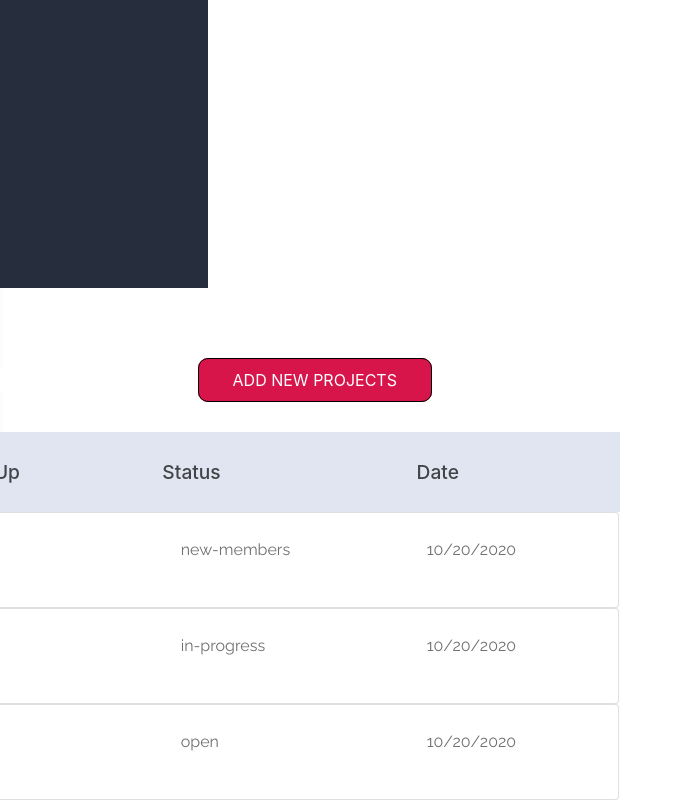
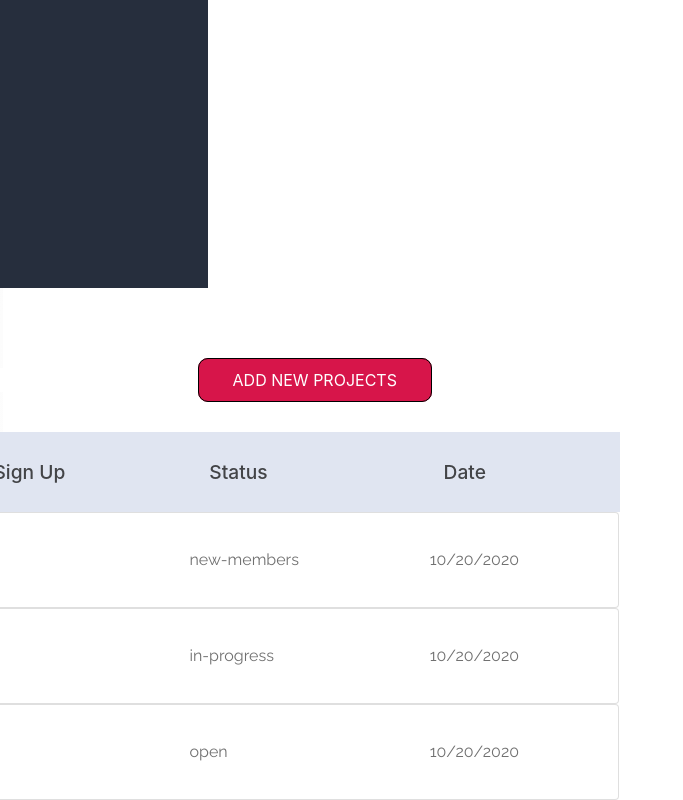
Before and after one commit to women-who-software/returnship-project-voting, a React (Create React App) app in the folder client/: page /admin in a window 1280 px wide. Shown: the part 624-1424 px from the top of the page, without its empty margins (0-683 px from the left). Built offline with nearby package versions, Linux system fonts and the light colour scheme.

Commit message:
Refactor(Styling): Modify <AdminPanel /> project table and list layout

```diff
--- a/client/src/Components/AdminPanel/AdminPanel.js
+++ b/client/src/Components/AdminPanel/AdminPanel.js
@@ -17,6 +17,8 @@ export default function AdminPanel() {
 
   const getProjects = projects.map((projects) => (
     <div className="projects__items-project card" key={projects.project_id}>
+      {/* TODO: Create method function for checkbox action */}
+      <input type="checkbox" name="select_checkbox" className='project_checkbox' id=""/>
       <div className="projects__items-project-name table-col">
         <NavLink to={`/projects/${projects.project_id}`}>
           {projects.project_name}
@@ -44,6 +46,7 @@ export default function AdminPanel() {
               <a role="button" href="#" className="tool-btn bulk-btn">
                 Bulk Actions
               </a>
+              {/* TODO: Convert to accordion with options: 1) Edit 2) Move to Trash  */}
               <span className="chevronDownElement">{chevronDownElement}</span>
               <i class="fas fa-chevron-down"></i>
             </div>
@@ -59,13 +62,21 @@ export default function AdminPanel() {
             </div>
           </div>
           <div className="row table-header">
-            <div className="projects__items-project-name table-col">
+            <div className="projects__items-project-name table-col header-name">
               Project
             </div>
-            <div className="projects__items-vote table-col">Vote</div>
-            <div className="projects__items-sign_up table-col">Sign Up</div>
-            <div className="projects__items-status table-col">Status</div>
-            <div className="projects__items-date table-col">Date</div>
+            <div className="projects__items-vote table-col header-vote">
+              Vote
+            </div>
+            <div className="projects__items-sign_up table-col header-sign_up">
+              Sign Up
+            </div>
+            <div className="projects__items-status table-col header-status">
+              Status
+            </div>
+            <div className="projects__items-date table-col header-date">
+              Date
+            </div>
           </div>
           <div className="col projectCards">{getProjects}</div>
         </div>
--- a/client/src/scss/components/_adminPanel.scss
+++ b/client/src/scss/components/_adminPanel.scss
@@ -23,13 +23,6 @@ $small-button-bg: #d6c9c9;
   margin-left: 0.2rem !important;
 }
 //! Project Card Styling
-
-// .projects__items-project.card {
-//   width: 50rem;
-//   display: flex;
-//   flex-direction: column;
-//   margin-left: 20rem;
-// }
 .card {
   border: 1px solid $card-border;
   padding: 20px;
@@ -41,6 +34,7 @@ $small-button-bg: #d6c9c9;
   flex-direction: row !important;
   color: #707070;
   justify-content: space-around !important;
+  align-items: center;
   margin-left: 1.8rem !important;
   font-family: $font-body;
 }
@@ -83,11 +77,10 @@ a {
   font-weight: bold;
 }
 
-// .header {
-//   font-size: 1.5em;
-//   font-weight: bold;
-//   margin-bottom: 20px;
-// }
+.project_checkbox {
+  margin-left: -3.5rem;
+  margin-right: -2.5rem;
+}
 // -------------------
 
 //! Toolbar
@@ -153,23 +146,29 @@ a.tool-btn {
   // padding-right: 15rem;
   padding-left: 1rem;
   font-size: 1.2rem;
-  justify-content: space-between !important;
+  justify-content: flex-start;
 }
 
-.table-col {
-  margin: 0rem 5.7rem 0rem 0rem;
+.header-name {
+  padding-right: 9rem;
+  width: max-content;
 }
-
-// .small-button {
-//   background-color: $small-button-bg;
-//   border-radius: 5px;
-//   font-size: 16px;
-//   width: 125px;
-//   height: 2em;
-//   &:hover {
-//     background-color: $bg-button-hover;
-//   }
-// }
+.header-vote {
+  padding-left: 2rem;
+  width: max-content;
+}
+.header-sign_up {
+  padding-left: 7rem;
+  width: max-content;
+}
+.header-status {
+  padding-left: 9rem;
+  width: max-content;
+}
+.header-date {
+  padding-left: 11rem;
+  width: max-content;
+}
 
 //! Media Queries
 @media (min-width: 540px) {
```
